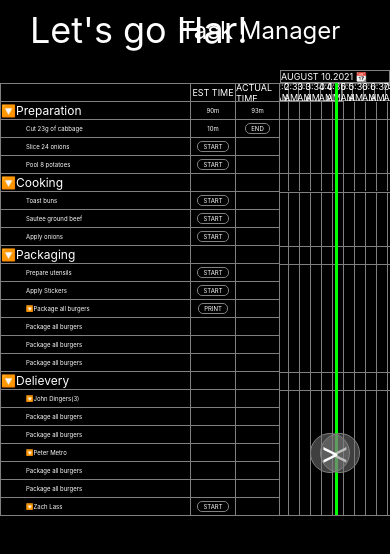
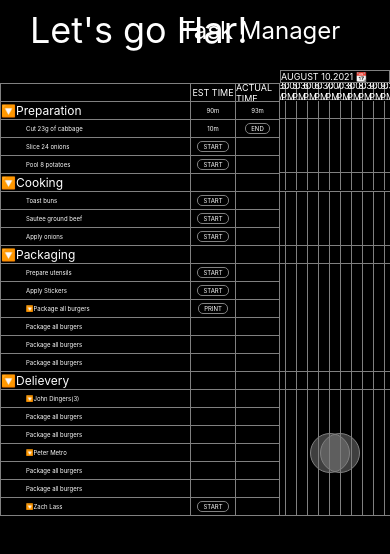
Before and after one commit to cryptoservices115200/apostle-mobile-new, a React Native app: screen / in a window 390 px wide. Shown: the top 554 px of the page. Built offline with nearby package versions, Linux system fonts and the light colour scheme.

Commit message:
style issue

```diff
--- a/component/Btn.js
+++ b/component/Btn.js
@@ -1,11 +1,13 @@
-import React, { useState } from 'react';
-import { View, Pressable, Text } from "react-native";
+import React from 'react';
+import {TouchableOpacity, Text} from "react-native";
 
 let timer = null
+const speed = 10
+const timestep = 50
 
 const Btn = ({left, top, setHPos, LEFTBTN}) => {
   return (
-        <Pressable
+    <TouchableOpacity
       style={{
         left: left,
         top: top,
@@ -21,20 +23,24 @@ const Btn = ({left, top, setHPos, LEFTBTN}) => {
         justifyContent: 'center',
         alignItems: 'center'
       }}
+      activeOpacity={0.6}
       onPress={() => {
-                setHPos(LEFTBTN ? 10 : -10)
+        setHPos(LEFTBTN ? speed : -1 * speed)
       }}
       onLongPress={() => {
         timer = setInterval(() => {
-                    setHPos(LEFTBTN ? 10 : -10)
-                }, 100)
+          console.log("----")
+          setHPos(LEFTBTN ? speed * 2 : -2 * speed)
+        }, timestep)
       }}
       onPressOut={() => {
         clearInterval(timer)
       }}
     >
-            <Text style={{fontSize: 30, color: 'white', cursor: 'pointer'}}>{ LEFTBTN ? '<' : '>'}</Text>
-        </Pressable>
+      <Text style={{fontSize: 30, color: 'white', cursor: 'pointer'}}>
+        {LEFTBTN ? '' : ''}
+      </Text>
+    </TouchableOpacity>
   )
 }
 
--- a/component/TaskSchedular1/index.js
+++ b/component/TaskSchedular1/index.js
@@ -1,4 +1,4 @@
-import React from "react";
+import React, {useEffect, useState} from "react";
 import { StyleSheet, Text, View, Dimensions, Animated, ScrollView, SafeAreaView, PanResponder } from 'react-native';
 import { css } from 'styled-components';
 import styled from 'styled-components/native';
@@ -119,35 +119,26 @@ var chart = {
     ]
   }
 
-const end = 48;
+const end = 96;
 let timeStep = []
 for (let i = 0; i < end; i ++) {
     timeStep.push(i * 0.5)
 }
 
-export default class TaskSchedular extends React.Component {
-    constructor(props) {
-        super(props);
-        this.state = {
-            width: 1154,
-            height: 1000,
-            barData: [],
-            scrollWidth: 1154,
-            scrollMargin: 0,
-            sliding: true,
-            hPos: 0,
-        }
-    }
-    componentDidMount () {
-        let width = Dimensions.get('window').width;
-        this.setState({
-            width: Dimensions.get('window').width,
-            height: Dimensions.get('window').height,
-        })
-        this.setState({
-            scrollWidth: width - step1,
-            scrollMargin: 0,
-        })
+export default function TaskSchedular () {
+    const [width, setWidth] = useState(1154)
+    const [height, setHeight] = useState(1000)
+    const [barData, setBarData] = useState([])
+    const [scrollWidth, setScrollWidth] = useState(1154)
+    const [scrollMargin, setScrollMargin] = useState(0)
+    const [sliding, setSliding] = useState(true)
+    const [hPos, setHPos] = useState(0)
+    useEffect(() => {
+        let width1 = Dimensions.get('window').width;
+        setWidth(width1)
+        setHeight(Dimensions.get('window').height)
+        setScrollWidth(width - step1)
+        setScrollMargin(0)
         let yPos = -1
         let temp = [...chart.lanes.map((lane, id) => {
             yPos ++;
@@ -175,20 +166,11 @@ export default class TaskSchedular extends React.Component {
                 })
             })
         })]
-        this.setState({
-            barData: temp
-        })
+
+        setBarData(temp)
         console.log(currentTimePos * (width - step1) / 5)
-        this.setState({
-            hPos: ((currentTimePos) * (width - step1) / 5 * -1 + (width - step1) / 2)
-        })
-
-    }
-    render() {
-        let {
-            width,
-            height
-        } = this.state;
+        setHPos(((currentTimePos) * (width - step1) / 5 * -1 + (width - step1) / 2))
+    }, []);
     return (
         <MainContainer width={width} height={height}>
             <Header>
@@ -482,20 +464,35 @@ export default class TaskSchedular extends React.Component {
                     </SubItem>
                 </LeftSidebar>
                 <DNDBoard width={width}>
-                        <DNDGrid style={{ marginLeft: this.state.hPos,}}>
+                    <DNDGrid width={width} style={{ marginLeft: hPos,}}>
                         <DNDGridRow width={width} height={ fontSizeLg * 1.5 - 1 }>
                         {/* <View style={style.dFlex}> */}
                             {timeStep.map((timePoint, id) => (
-                                <BarItem width={width - 2} style={id == 9 ? {borderRightWidth: 1, borderRightColor: 'gray', borderStyle: 'solid'} : {}}>
+                            <BarItem
+                              width={width}
+                              //style={id == 23 ? {borderRightWidth: 1, borderRightColor: 'gray', borderStyle: 'solid'} : {}}
+                            >
                                 <MainText style={[{fontWeight: ((width - step1) / 10 * (id + 1) > currentTimePos && ((width - step1) / 10 * (id + 1) - currentTimePos) < (width - step1) / 10) ? 'bold' : 'normal'}]} key={timePoint}>
-                                        {`${Math.floor(timePoint) > 12 ? Math.floor(timePoint) - 12 : Math.floor(timePoint) }:${(timePoint - Math.floor(timePoint)) * 60}`} {Math.floor(timePoint) > 12 ? 'PM' : 'AM'}
+                                    {
+                                        `${Math.floor(timePoint) > 12 ?
+                                          (
+                                            (Math.floor(timePoint)) % 12 > 0 ?
+                                              (Math.floor(timePoint)) % 12 : 12
+                                          ) :
+                                          (Math.floor(timePoint) > 0 ? Math.floor(timePoint) : 12)
+                                        }:${
+                                            (timePoint - Math.floor(timePoint)) * 60 > 10 ?
+                                              (timePoint - Math.floor(timePoint)) * 60 :
+                                              '0' + (timePoint - Math.floor(timePoint)) * 60
+                                        }`
+                                    } {Math.floor(Math.floor(timePoint) / 12)%2 == 1 ? 'PM' : 'AM'}
                                 </MainText>
                             </BarItem>
                             ))}
                         {/* </View> */}
                         </DNDGridRow>
                     </DNDGrid>
-                        <DNDGrid width={width} style={{marginTop: fontSizeLg * 1.5, marginLeft: this.state.hPos,}}>
+                    <DNDGrid width={width} style={{marginTop: fontSizeLg * 1.5, marginLeft: hPos,}}>
                         <DNDGridRow width={width} height={fontSizeLg * 1.5 }>
                             {timeStep.map(timePoint => (
                                 <DNDGRIDCol width={width} key={timePoint} height={fontSizeLg * 1.5 - 1}></DNDGRIDCol>
@@ -539,11 +536,11 @@ export default class TaskSchedular extends React.Component {
 
                     </DNDGrid>
 
-                        <CurrentTimeLine left={currentTimePos * ((width - step1) / 5)} style={{ marginLeft: this.state.hPos,}}/>
+                    <CurrentTimeLine left={currentTimePos * ((width - step1) / 5)} style={{ marginLeft: hPos,}}/>
 
-                        <View style={{position: 'absolute', marginLeft: this.state.hPos, marginTop: fontSizeLg * 1.5, width: width, height: 1000, display: 'flex'}}>
+                    <View style={{position: 'absolute', marginLeft: hPos, marginTop: fontSizeLg * 1.5, width: width, height: 1000, display: 'flex'}}>
                         {/* <Moving /> */}
-                            { this.state.barData.map((lane, id) => {
+                        { barData.map((lane, id) => {
                             return (
                                 <React.Fragment key={lane.id}>
                                 <DraggableView
@@ -555,20 +552,16 @@ export default class TaskSchedular extends React.Component {
                                     marginX={lane.marginX}
                                     color1={lane.color1}
                                     color2={lane.color2}
-                                        existingData={this.state.barData}
+                                    existingData={barData}
                                     updateData={(data) => {
-                                            if ((data.x + data.width1) > this.state.scrollWidth) {
-                                                this.setState({
-                                                    scrollWidth: data.x + data.width1
-                                                });
+                                        if ((data.x + data.width1) > scrollWidth) {
+                                          setScrollWidth(data.x + data.width1)
                                         }
-                                            if (data.x < (this.state.scrollMargin * -1)) {
-                                                console.log(data.x, '<', this.state.scrollMargin);
-                                                this.setState({
-                                                    scrollMargin: (data.x) * -1
-                                                });
+                                        if (data.x < (scrollMargin * -1)) {
+                                            console.log(data.x, '<', scrollMargin);
+                                            setScrollMargin(data.x * -1);
                                         }
-                                            let tempBarData = this.state.barData.map(sBarData => {
+                                        let tempBarData = barData.map(sBarData => {
                                             if (sBarData.id == data.id) {
                                                 return ({
                                                     ...sBarData,
@@ -590,11 +583,9 @@ export default class TaskSchedular extends React.Component {
                                                 })
                                             })
                                         });
-                                            this.setState({
-                                                barData: tempBarData
-                                            });
+                                        setBarData(tempBarData);
                                     }}
-                                        toggleSliding={(val) => this.setState({sliding: val})}
+                                    toggleSliding={(val) => setSliding(val)}
                                 />
                                 {lane.sublanes.map((sublane, iid) => {
                                     return (
@@ -608,20 +599,16 @@ export default class TaskSchedular extends React.Component {
                                             marginX={sublane.marginX}
                                             color1={sublane.color1}
                                             color2={sublane.color2}
-                                                existingData={this.state.barData}
+                                            existingData={barData}
                                             updateData={(data) => {
-                                                    if ((data.x + data.width1) > this.state.scrollWidth) {
-                                                        this.setState({
-                                                            scrollWidth: data.x + data.width1
-                                                        });
+                                                if ((data.x + data.width1) > scrollWidth) {
+                                                    setScrollWidth(data.x + data.width1);
                                                 }
-                                                    if (data.x < (this.state.scrollMargin * -1)) {
-                                                        console.log(data.x, '<', this.state.scrollMargin);
-                                                        this.setState({
-                                                            scrollMargin: (data.x) * -1
-                                                        });
+                                                if (data.x < (scrollMargin * -1)) {
+                                                    console.log(data.x, '<', scrollMargin);
+                                                    setScrollMargin((data.x) * -1);
                                                 }
-                                                    let tempBarData = this.state.barData.map(sBarData => {
+                                                let tempBarData = barData.map(sBarData => {
                                                     if (sBarData.id == data.id) {
                                                         return ({
                                                             ...sBarData,
@@ -643,11 +630,9 @@ export default class TaskSchedular extends React.Component {
                                                         })
                                                     })
                                                 })
-                                                    this.setState({
-                                                        barData: tempBarData
-                                                    });
+                                                setBarData(tempBarData);
                                             }}
-                                                toggleSliding={(val) => this.setState({sliding: val})}
+                                            toggleSliding={(val) => setSliding(val)}
                                         />
                                     )
                                 })}
@@ -661,7 +646,7 @@ export default class TaskSchedular extends React.Component {
                     top={350}
                     LEFTBTN={true}
                     setHPos={(val) =>
-                            this.setState((state) => ({hPos: state.hPos + val}))
+                        setHPos((old_one) => old_one + val)
                     }
                 />
                 <Btn
@@ -669,61 +654,61 @@ export default class TaskSchedular extends React.Component {
                     top={350}
                     LEFTBTN={false}
                     setHPos={(val) =>
-                            this.setState((state) => ({hPos: state.hPos + val}))
+                        setHPos((old_one) => old_one + val)
                     }
                 />
             </MainBoard>
 
         </MainContainer>
     )
-    }
+
 }
 
 const MainContainer = styled.View`
-    width: ${(props) => props.width};
-    height: ${(props) => props.height};
+    width: ${(props) => props.width}px;
+    height: ${(props) => props.height}px;
     background-color: #000000;
 `;
 
 const Header = styled.View`
-    height: ${fontSizeLg * 5};
+    height: ${fontSizeLg * 5}px;
     justifyContent: center;
-    margin-bottom: ${70 - fontSizeLg * 5};
+    margin-bottom: ${70 - fontSizeLg * 5}px;
 `;
 
 const Title = styled.Text`
-    font-size: ${fontSizeLg * 3};
+    font-size: ${fontSizeLg * 3}px;
     color: white;
-    margin-left: 30;
+    margin-left: 30px;
 `;
 
 const HeaderButton = styled.View`
     position: absolute;
-    right: 10;
-    width: 200;
-    height: fontSizeLg * 5;
+    right: 10px;
+    width: 200px;
+    height: fontSizeLg * 5px;
     justify-content: center;
 `;
 
 const borderTop = css`
     border-top-color: gray;
-    border-top-width: 1;
+    border-top-width: 1px;
     border-style: solid;
 `;
 
 const borderLeft = css`
     border-left-color: gray;
-    border-left-width: 1;
+    border-left-width: 1px;
     border-style: solid;
 `;
 const borderRight = css`
     border-right-color: gray;
-    border-right-width: 1;
+    border-right-width: 1px;
     border-style: solid;
 `;
 const borderBottom = css`
     border-bottom-color: gray;
-    border-bottom-width: 1;
+    border-bottom-width: 1px;
     border-style: solid;
 `;
 const mainText = css`
@@ -731,9 +716,9 @@ const mainText = css`
 `;
 
 const MonthSelector = styled.View`
-    font-size: ${fontSizeMd};
+    font-size: ${fontSizeMd}px;
     color: white;
-    margin-left: ${step1};
+    margin-left: ${step1}px;
     ${borderLeft}
     ${borderTop}
     ${borderRight}
@@ -743,8 +728,8 @@ const MonthSelector = styled.View`
 const TimeLineBar = styled.View`
     display: flex;
     flex-direction: row;
-    font-size: ${fontSizeSm};
-    margin-left: ${step2};
+    font-size: ${fontSizeSm}px;
+    margin-left: ${step2}px;
     ${borderLeft}
 `;
 
@@ -754,19 +739,19 @@ const MainBoard = styled.View`
 `;
 
 const LeftSidebar = styled.View`
-    width: ${step1}
+    width: ${step1}px
 `;
 
 const MainItem = styled.View`
     display: flex;
     flex-direction: row;
-    width: ${step1};
+    width: ${step1}px;
 `;
 
 const MainItemTitle = styled.View`
     justify-content: center;
-    height: ${fontSizeLg * 1.5};
-    width: ${step2};
+    height: ${fontSizeLg * 1.5}px;
+    width: ${step2}px;
     ${borderTop}
     ${borderLeft}
 `;
@@ -774,7 +759,7 @@ const MainItemTitle = styled.View`
 const BtnGroup = styled.View`
     display: flex;
     flex-direction: row;
-    width: ${step1 - step2};
+    width: ${step1 - step2}px;
     ${borderTop}
 `;
 
@@ -789,20 +774,20 @@ const BtnText = styled.View`
 const SubItem = styled.View`
     display: flex;
     flex-direction: row;
-    width: ${step1};
+    width: ${step1}px;
 `;
 
 const SubItemTitle = styled.View`
     justify-content: center;
-    height: ${fontSizeLg*1.5};
-    width: ${step2};
-    padding-left: ${paddingLg};
+    height: ${fontSizeLg*1.5}px;
+    width: ${step2}px;
+    padding-left: ${paddingLg}px;
     ${borderTop}
     ${borderLeft}
 `;
 
 const DNDBoard = styled.View`
-    width: ${props => props.width - step1};
+    width: ${props => props.width - step1}px;
     overflow: hidden;
     ${borderBottom}
 `;
@@ -810,38 +795,36 @@ const DNDBoard = styled.View`
 const DNDGrid = styled.View`
     position: absolute;
     background-color: #00000000;
-    width: ${props => props.width - step1};
-    height: 1000;
-    ${borderTop}
-    ${borderRight}
+    width: ${props => props.width - step1}px;
+    height: 1000px;
 `;
 
 const DNDGridRow = styled.View`
-    width: 10000;
-    height: ${(props) => props.height};
+    width: 10000px;
+    height: ${(props) => props.height}px;
     display: flex;
     flexDirection: row;
     ${borderBottom}
 `;
 
 const DNDGRIDCol = styled.View`
-    height: ${props => props.height};
-    width: ${props => (props.width - step1) / 10};
+    height: ${props => props.height}px;
+    width: ${props => Math.round((props.width - step1) / 10)}px;
     ${borderRight}
 `;
 
 const CurrentTimeLine = styled.View`
     position: absolute;
-    width: 3;
+    width: 3px;
     background-color: #00FF00;
-    height:2000;
-    left: ${props => props.left}
+    height:2000px;
+    left: ${props => props.left}px
 `;
 
 const MainText = styled.Text`
-    font-size: ${props => props.fontSize ? props.fontSize : fontSizeMd};
+    font-size: ${props => props.fontSize ? props.fontSize : fontSizeMd}px;
     color: white;
-    width: ${props => props.width ? props.width : 'auto'};
+    width: ${props => props.width ? `${props.width}px` : 'auto'};
     justify-content: center;
     align-items: ${props => props.pos == 'start' ? 'flex-start' : 'center'};
 
@@ -849,13 +832,13 @@ const MainText = styled.Text`
 
 const MainBtn = styled.Text`
     color: white;
-    border-radius: 5;
-    padding-top: 1;
-    padding-bottom: 1;
-    padding-left: ${paddingSm};
-    padding-right: ${paddingSm};
-    font-size: ${fontSizeSm};
-    borderRadius: 5;
+    border-radius: 5px;
+    padding-top: 1px;
+    padding-bottom: 1px;
+    padding-left: ${paddingSm}px;
+    padding-right: ${paddingSm}px;
+    font-size: ${fontSizeSm}px;
+    borderRadius: 5px;
     ${borderTop}
     ${borderRight}
     ${borderBottom}
@@ -863,21 +846,22 @@ const MainBtn = styled.Text`
 `;
 
 const BarItem = styled.View`
-    ${borderLeft}
+    ${borderRight}
 
-    width: ${props => props.width ? (props.width - step1) / 10 : '50%'};
+    width: ${props => Math.round((props.width - step1) / 10)}px;
+
     justify-content: center;
     align-items: center;
 `;
 
 const ViewBtn = styled.TouchableOpacity`
-    left: ${props => props.left}
-    top: ${props => props.top}
+    left: ${props => props.left}px
+    top: ${props => props.top}px
     position: absolute;
-    width: 40;
-    height: 40;
-    border-radius: 1000;
-    border-width: 1;
+    width: 40px;
+    height: 40px;
+    border-radius: 1000px;
+    border-width: 1px;
     border-style: solid;
     border-color: gray;
 `;
```
Lines whose indentation alone changed are shown as unchanged.
